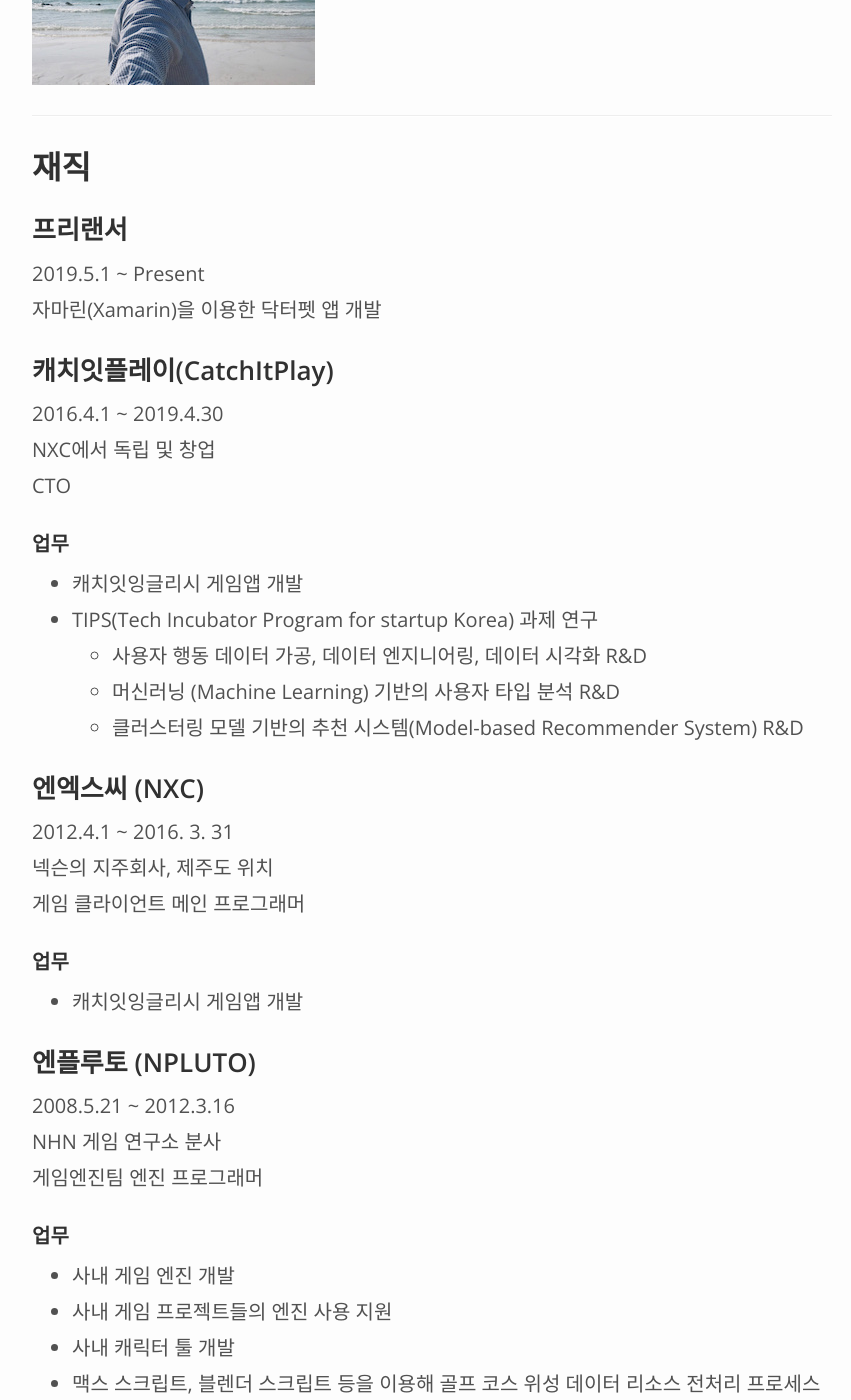
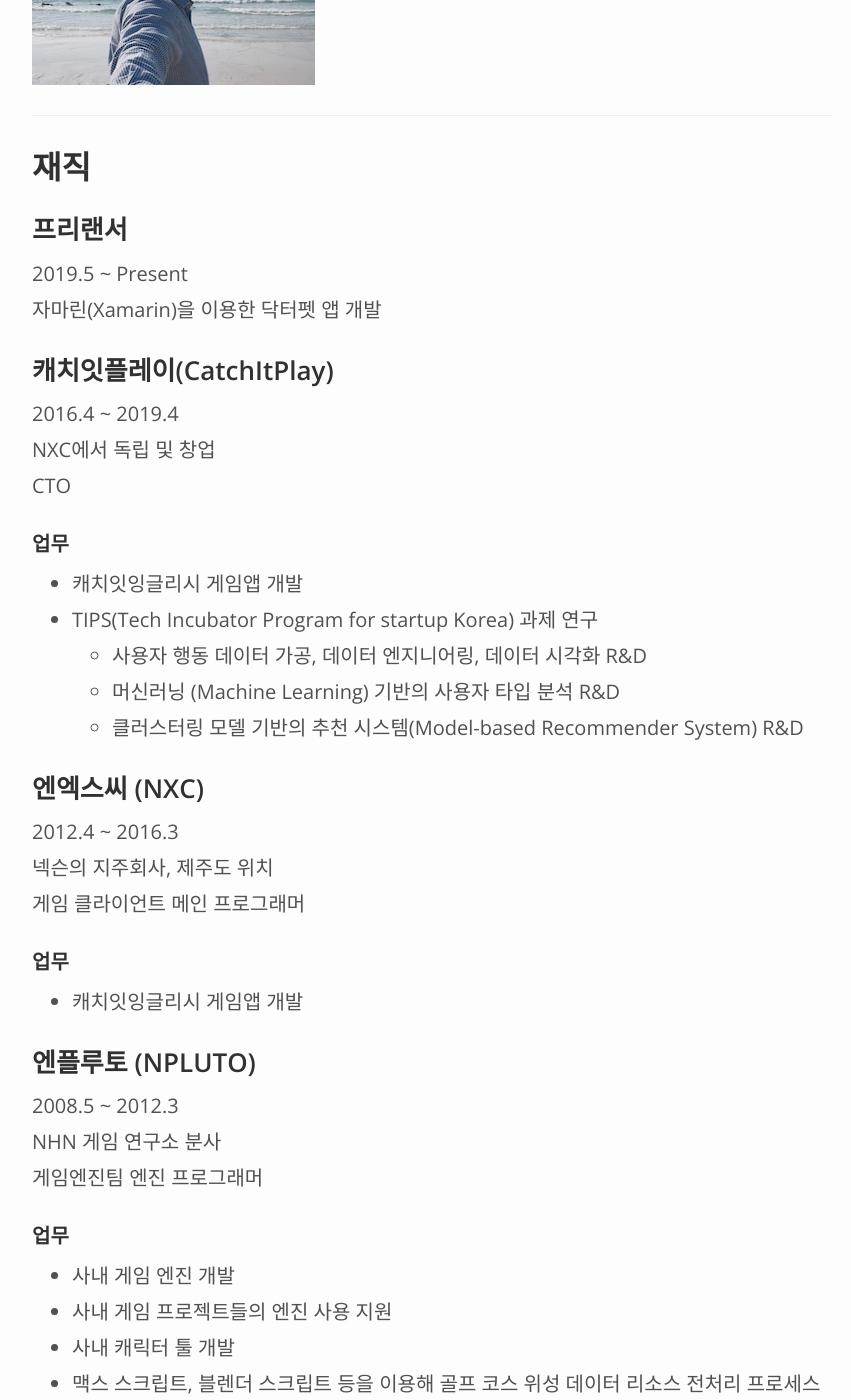
Before and after one commit to jangjang4080/jangjang4080.github.io, a Jekyll site: the page built from index.md, in a window 1280 px wide and 1400 px high, scrolled down 597 px. Shown: the whole window, without its empty margins (208-1059 px from the left). Built offline with Jekyll 4.4.1, drawn with Linux system fonts in a browser that asks for light colours; some of the changed text lies outside the part shown.

Commit message:
날짜 삭제

```diff
--- a/_includes/about.md
+++ b/_includes/about.md
@@ -13,11 +13,11 @@
 ## 재직
 
 ### 프리랜서
-2019.5.1 ~ Present
+2019.5 ~ Present
 자마린(Xamarin)을 이용한 닥터펫 앱 개발
 
 ### 캐치잇플레이(CatchItPlay)
-2016.4.1 ~  2019.4.30
+2016.4 ~  2019.4
 NXC에서 독립 및 창업
 CTO
 
@@ -29,7 +29,7 @@ CTO
   * 클러스터링 모델 기반의 추천 시스템(Model-based Recommender System) R&D
 
 ### 엔엑스씨 (NXC)
-2012.4.1 ~ 2016. 3. 31
+2012.4 ~ 2016.3
 넥슨의 지주회사, 제주도 위치
 게임 클라이언트 메인 프로그래머
 
@@ -37,7 +37,7 @@ CTO
 * 캐치잇잉글리시 게임앱 개발
 
 ### 엔플루토 (NPLUTO)
-2008.5.21 ~ 2012.3.16
+2008.5 ~ 2012.3
 NHN 게임 연구소 분사
 게임엔진팀 엔진 프로그래머
 
@@ -49,7 +49,7 @@ NHN 게임 연구소 분사
 * 사내 엔진과 유니티 엔진 연동 R&D
 
 ### 고페츠 (Gopets)
-2006.1.16 ~ 2008.4.30
+2006.1 ~ 2008.4
 미국계 게임 회사, 에릭 베스키
 프로그램 팀장
 
```
